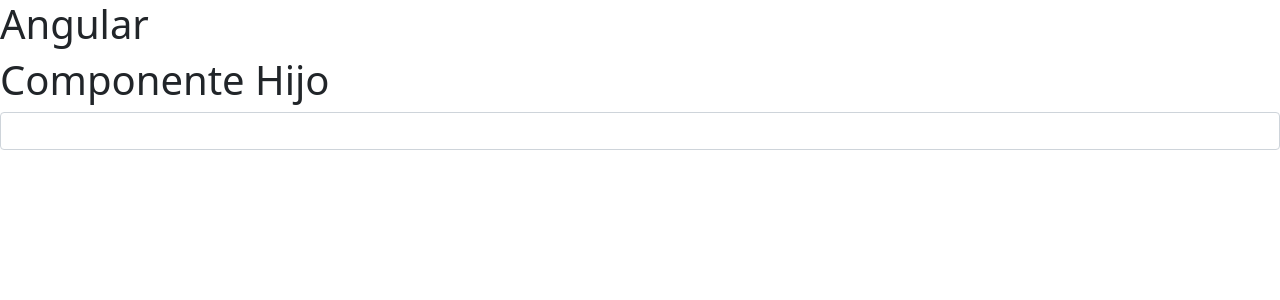
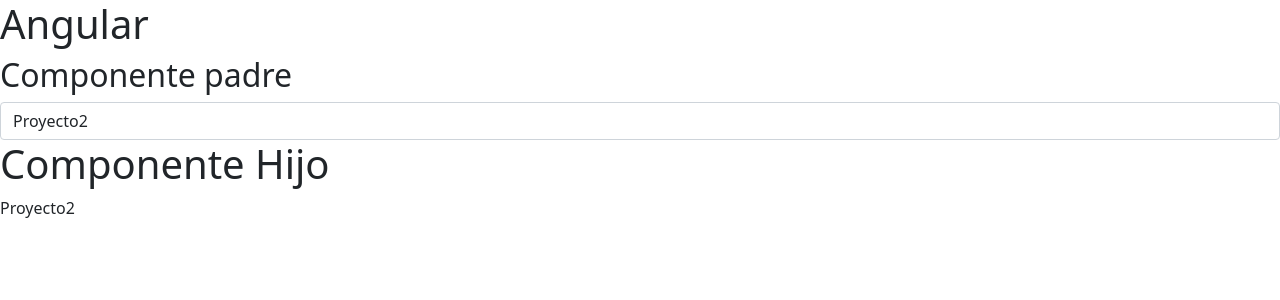
Before and after one commit to luismiguelga/Angular, an Angular app: page / in a window 1280 px wide. Shown: the top 300 px of the page. Built offline with nearby package versions, Linux system fonts and the light colour scheme.

Commit message:
Pasar datos del contenedor hijo al padre y vice-versa.

```diff
--- a/src/app/app.component.html
+++ b/src/app/app.component.html
@@ -1,14 +1,14 @@
 
 <!--Html -->
 <h1>Angular </h1>
-<!-- <h2>Componente padre</h2> -->
+<h2>Componente padre</h2>
 <!-- Del padre al hijo: -->
-<!-- <input type="text" class="form-control" [(ngModel)]="title"> -->
+<input type="text" class="form-control" [(ngModel)]="title">
 <!-- Pasamos el parametro con el tittle -->
-<!-- <app-children [title]="title"></app-children> -->
+<app-children [title]="title"></app-children>
 
 
 <!-- Pasar del componente hijo al componente padre: -->
 <!-- <app-children (titlechange)="title= $event" ></app-children> -->
-
-<app-children></app-children>
+<!--
+<app-children></app-children> -->
--- a/src/app/children/children.component.html
+++ b/src/app/children/children.component.html
@@ -3,7 +3,7 @@
 
 
 <!-- Pasar datos del componente padre al hijo: -->
-<input type="text" class="form-control" [(ngModel)]="title">
+<!-- <input type="text" class="form-control" [(ngModel)]="title"> -->
 
 {{title}}
 
```
